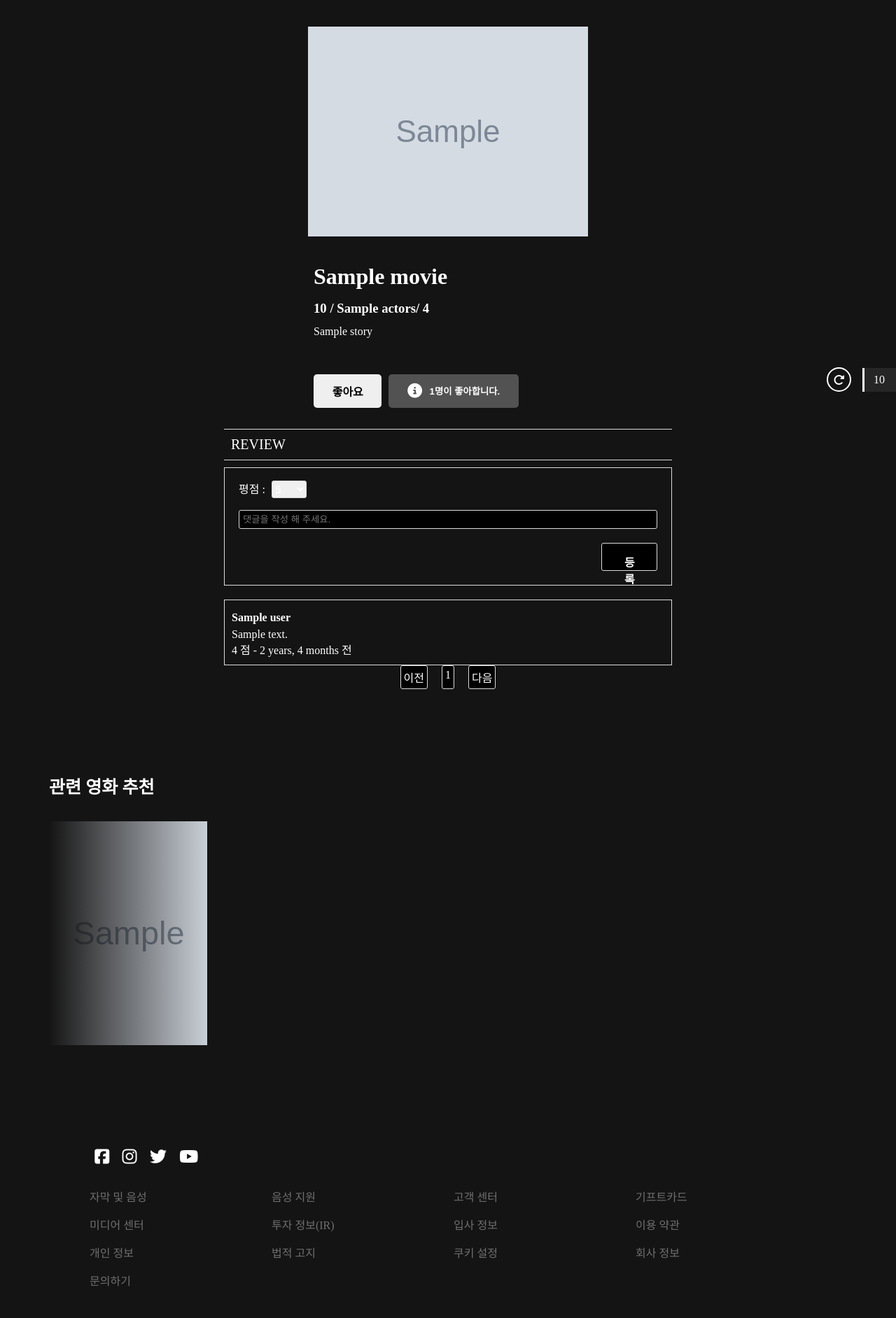
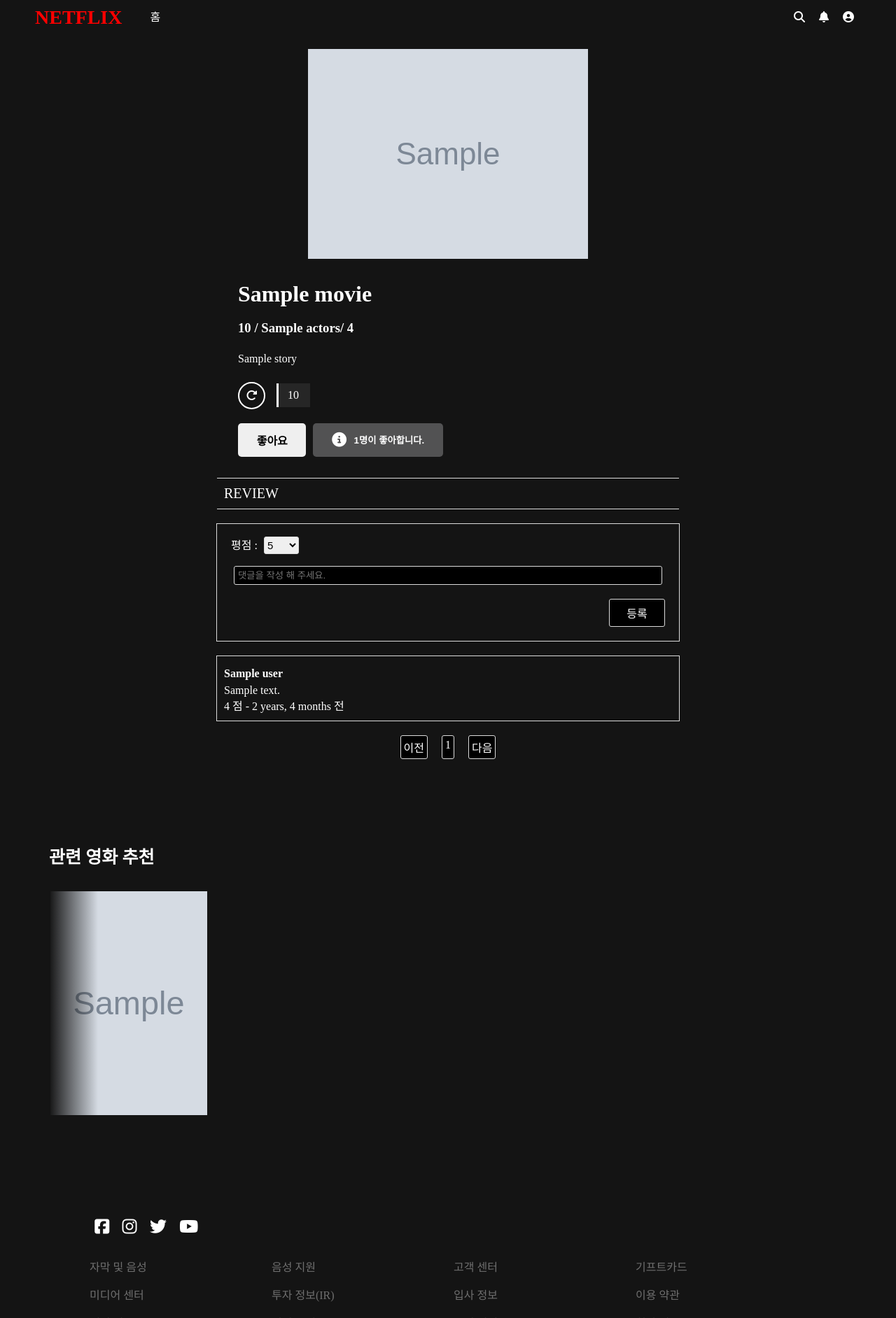
Before and after one commit to joohuun/team_django_netflix, a Django app: template templates/movie/detail.html in a window 1280 px wide. Shown: the top 1884 px of the page at 70% size. Before the commit the page ends 1839 px from the top, so only its background shows below. Run offline with Django 3.2, Linux system fonts and the light colour scheme; the template is opened without the code that fills it: most values are stand-ins (such as "Sample title", 1, 10 or a date in 2020); grey boxes marked "Sample" are stand-in pictures; some libraries are stand-ins or nearby versions.

Commit message:
5차 머지 - 최종본

```diff
--- a/static/css/comment.css
+++ b/static/css/comment.css
@@ -3,8 +3,6 @@
     color: #FFFFFF;
 }
 
-/* 이건 왜 적용이 안되지.. */
-/* 어 뭐야 됐다 */
 .comment {
     display: flex;
     flex-direction: column;
@@ -19,7 +17,6 @@
     border-top: 1px solid #DBDBDB;
     border-bottom: 1px solid #DBDBDB;
     margin-top: 10px;
-    margin-bottom: 10px;
     padding: 10px;
 }
 
@@ -29,6 +26,7 @@
     max-height: auto;
     font-size: 16px;
     border: 1px solid #DBDBDB;
+    margin-top: 20px;
     padding: 10px;
 }
 
@@ -51,12 +49,17 @@
 }
 
 .rate_option {
+    color: #000000;
     width: 50px;
     height: 25px;
     font-size: 15px;
     border: 1px solid #DBDBDB;
     border-radius: 3px;
     margin-left: 5px;
+}
+
+.rate_option option {
+    color: #000000;
 }
 
 .comment_text_box {
@@ -90,6 +93,7 @@
     border: 1px solid #DBDBDB;
     border-radius: 3px;
     margin: 10px;
+    cursor: pointer;
 }
 
 .comment_list {
@@ -123,6 +127,7 @@
 
 .comment_list_ul {
     display: flex;
+    margin-top: 20px;
     padding-left: 0px;
     list-style: none;
 }
--- a/static/css/movie_info.css
+++ b/static/css/movie_info.css
@@ -1,10 +1,10 @@
-* {
+/* * {
     margin: 0;
     padding: 0;
     box-sizing: border-box;
     color: #fff;
     user-select: none;
-}
+} */
 
 body {
     background-color: #141414;
@@ -14,38 +14,30 @@
     text-decoration: none;
 }
 
-button {
-    border: none;
-    padding: 0.9em 2em;
-    border-radius: 5px;
-    font-weight: 600;
-    cursor: pointer;
-}
-
 .img-box {
     display: flex;
     justify-content: center;
-    margin-top: 3%;
-    margin-bottom: 3%;
+    margin-top: 70px;
 }
 
 main .description {
-    position: relative;
     bottom: 30%;
-    left: 35%;
     max-width: 600px;
+
+    margin: 0 auto;
 }
 
 main .description h1 {
-    margin: 0.5em 0;
+    margin-top: 1em;
 }
 
 main .description h3 {
-    margin: 0.5em 0;
+    margin-top: 1em;
 }
 
 main .description p {
-    margin: 0.8em 0 2em 0;
+    margin-top: 1.5em;
+    margin-bottom: 1.5em;
 }
 
 main .description .buttons {
@@ -57,6 +49,11 @@
     display: flex;
     align-items: flex-end;
     gap: 0.5em;
+    border: none;
+    padding: 0.9em 2em;
+    border-radius: 5px;
+    font-weight: 600;
+    cursor: pointer;
 }
 
 main .description .buttons .play:hover {
@@ -77,10 +74,17 @@
 }
 
 main .description .buttons .detail {
+    color: #fff;
     background-color: rgba(109, 109, 110, 0.7);
     display: flex;
     align-items: center;
     gap: 0.8em;
+
+    border: none;
+    padding: 0.9em 2em;
+    border-radius: 5px;
+    font-weight: 600;
+    cursor: pointer;
 }
 
 main .description .buttons .detail i {
@@ -92,9 +96,9 @@
 }
 
 main .age-info {
-    position: absolute;
+    /* position: absolute; */
     bottom: 30%;
-    right: 0;
+    /* right: 0; */
     display: flex;
     align-items: center;
     gap: 1em;
--- a/static/css/movie_list.css
+++ b/static/css/movie_list.css
@@ -1,88 +1,101 @@
 /* 전체 기본설정 */
-*{
+* {
     /* border: 1px solid greenyellow; */
     /* background-color: rgb(20,20,20); */
-    margin:0;
+    margin: 0;
     padding: 0;
     /* overflow-x: hidden; */
 }
-body{
-    background-color: rgb(20,20,20);
+
+body {
+    background-color: rgb(20, 20, 20);
     width: 100%;
 }
+
 /* 카테고리 윗부분 */
-.home{
+.home {
     position: relative;
     height: 100%;
     width: 100%;
     /* background-color: red; */
 
 }
-video{
-    width:100%;
-    max-width:100%;
-    min-width:100%;
+
+video {
+    width: 100%;
+    max-width: 100%;
+    min-width: 100%;
     height: 100%;
     /* background-color: green; */
 }
-.overlay{
+
+.overlay {
     position: absolute;
     /* width: 100%; */
     top: 0;
-    right:0;
+    right: 0;
     left: 0;
     width: calc(100%-50px);
     padding: 0 50px;
     /* background-color: green; */
 }
+
 /* 상단바 */
-.header{
+.header {
     width: 100%;
-    display:flex;
+    display: flex;
     color: white;
     line-height: 50px;
-    background-color: rgb(20,20,20);
-    background: linear-gradient( to top, transparent, rgb(20,20,20));
+    background-color: rgb(20, 20, 20);
+    background: linear-gradient(to top, transparent, rgb(20, 20, 20));
 }
-.logo{
+
+.logo {
     color: red;
     margin-right: 30px;
     font-size: 28px;
     font-weight: 900;
 }
-.nav{
-    display:flex;
+
+.nav {
+    display: flex;
 }
-.nav-item{
+
+.nav-item {
     padding: 0 10px;
-    color:white;
+    color: white;
     text-decoration: none;
 }
-.menu{
-    display:flex;
+
+.menu {
+    display: flex;
     margin-left: auto;
 
 }
-.menu-item{
+
+.menu-item {
     padding: 0 10px;
 }
+
 /* 배너 */
-.banner{
+.banner {
     padding: 50px 0;
     color: white;
 }
-.title{
-    font-size:72px;
+
+.title {
+    font-size: 72px;
 }
 
-.description{
+/* .description{
     width: 40%;
-}
-.buttons{
-    display:flex;
+} */
+.buttons {
+    display: flex;
     padding: 20px 0;
 }
-.white-button{
+
+.white-button {
     color: black;
     background-color: white;
     padding: 10px 25px;
@@ -90,9 +103,10 @@
     font-weight: 900;
     font-size: 18px;
 }
-.gray-button{
-    color:white;
-    background-color: rgba(170,170,170, .4);
+
+.gray-button {
+    color: white;
+    background-color: rgba(170, 170, 170, .4);
     padding: 10px 25px;
     border-radius: 4px;
     font-weight: 900;
@@ -100,20 +114,23 @@
     margin-left: 15px;
 
 }
-.extra{
+
+.extra {
     position: absolute;
     right: 0;
     width: 140px;
-    display:flex;
+    display: flex;
 }
-.replay-button{
+
+.replay-button {
     display: inline-block;
     border: 1px solid white;
     padding: 10px;
     border-radius: 70%;
 }
-.rating{
-    background-color: rgba(170,170,170, .2);
+
+.rating {
+    background-color: rgba(170, 170, 170, .2);
     border-left: 3px solid white;
     padding-left: 10px;
     width: 100%;
@@ -121,28 +138,31 @@
 }
 
 /* 카테고리- 지금 뜨는 컨텐츠 */
-.category-list{
+.category-list {
     position: absolute;
     top: 600px;
     left: 50px;
     right: 50px;
     scroll-behavior: smooth;
-    bottom:100px;
+    bottom: 100px;
 }
-.list-title{
+
+.list-title {
     font-size: 25px;
     font-weight: 900;
     color: white;
     /* margin-bottom: 10px; */
 }
-.carousel{
+
+.carousel {
     height: 400px;
     width: 100%;
     position: relative;
     display: flex;
-    align-items:center;
+    align-items: center;
 }
-.carouselbox{
+
+.carouselbox {
     width: auto;
     height: 400px;
     overflow: hidden;
@@ -154,15 +174,15 @@
     align-items: center;
 }
 
-.carouselbox img{
+.carouselbox img {
     min-width: 224px;
     max-width: 224px;
     height: 320px;
     background-size: cover;
     margin: 10px 2px;
-    cursor:pointer;
+    cursor: pointer;
     transition: 0.5s ease;
-    z-index:2;
+    z-index: 2;
 }
 
 /* <>캐러셀 버튼 설정 */
@@ -170,7 +190,7 @@
 .carousel .switchRight {
     /* display:none; */
     color: transparent;
-    border:0;
+    border: 0;
     font-weight: bold;
     /* height: 70%; */
     width: 70px;
@@ -181,35 +201,35 @@
     top: 30px;
     z-index: 3;
     /* margin:auto; */
-    cursor:pointer;
+    cursor: pointer;
 
 }
 
-.sliderButton:hover{
-    color:white;
+.sliderButton:hover {
+    color: white;
     /* display:block; */
 }
 
-.carousel .switchLeft{
+.carousel .switchLeft {
     position: absolute;
     left: 0;
-    background: linear-gradient( to left, transparent, rgb(20,20,20));
+    background: linear-gradient(to left, transparent, rgb(20, 20, 20));
 
 }
 
-.carousel .switchRight{
+.carousel .switchRight {
     position: absolute;
     right: 0;
-    background: linear-gradient( to right, transparent, rgb(20,20,20));
+    background: linear-gradient(to right, transparent, rgb(20, 20, 20));
 }
 
 
 /* hover -> 정보 띄우기 */
-.content{
+.content {
     position: relative;
 }
 
-.video_content{
+.video_content {
     width: 100%;
     height: 100%;
     /* display:none; */
@@ -220,73 +240,70 @@
     bottom: 0;
     left: 0;
     right: 0;
-    background:rgba(0,0,0,0.7);
+    background: rgba(0, 0, 0, 0.7);
 }
 
-.content:hover .video_content{
+.content:hover .video_content {
     /* display:block; */
-    opacity:1;
+    opacity: 1;
 }
 
-.carouselbox img:hover{
+.carouselbox img:hover {
     /* filter: brightness(20%);  */
     transform: scale(1.2);
-    z-index:5;
+    z-index: 5;
 }
 
 /* hover시 나타나는 정보들 css */
-.play_btn{
+.play_btn {
     margin: 120px auto auto auto;
-    position:relative;
+    position: relative;
 }
 
-.circle{
-	width:20px;
-	height:20px;
-	border:1px solid #fff;
-	border-radius:100%;
+.circle {
+    width: 20px;
+    height: 20px;
+    border: 1px solid #fff;
+    border-radius: 100%;
 }
 
-.circle:hover i{
-	color:red;
+.circle:hover i {
+    color: red;
 }
 
-.circle i{
-	color:fff;
-	font-size:12px;
-	transform:translate(-60%,-50%);
+.circle i {
+    color: fff;
+    font-size: 12px;
+    transform: translate(-60%, -50%);
 }
 
-.vid_name
-{
-	font-size:27px;
+.vid_name {
+    font-size: 27px;
     margin-bottom: 4px;
     white-space: normal;
-    font-weight:bold;
+    font-weight: bold;
 }
 
-.vid_list
-{
-	list-style:none;
-	margin-top:0px;
-}
-.vid_list li
-{
-	display:inline-block;
-	font-size:8px;
-}
-.br_round
-{
-	border:1px solid #f2f2f2;
-	padding-left:3px;
-	padding-right:3px;
-	line-height:10px;
+.vid_list {
+    list-style: none;
+    margin-top: 0px;
 }
 
-.c_green
-{
-	color:rgba(0,153,0,1);
-	font-weight:600;
+.vid_list li {
+    display: inline-block;
+    font-size: 8px;
+}
+
+.br_round {
+    border: 1px solid #f2f2f2;
+    padding-left: 3px;
+    padding-right: 3px;
+    line-height: 10px;
+}
+
+.c_green {
+    color: rgba(0, 153, 0, 1);
+    font-weight: 600;
 }
 
 
@@ -305,11 +322,11 @@
     margin: 0 15px;
 }
 
-.recommend_movies{
+.recommend_movies {
     margin: 120px 70px 100px 70px;
 }
 
-.detail_hover{
+.detail_hover {
     position: absolute;
-    top:70;
+    top: 70;
 }
--- a/static/js/index.js
+++ b/static/js/index.js
@@ -42,4 +42,4 @@
 // 평점 상위 컨텐츠
 const ranking = new Carousel(".third");
 // 상세페이지 관련영화 추천
-const movie_related = new Carousel(".detail");
+const movie_related = new Carousel(".relation");
--- a/templates/movie/detail.html
+++ b/templates/movie/detail.html
@@ -8,18 +8,41 @@
     <meta http-equiv="X-UA-Compatible" content="IE=edge">
     <meta name="viewport" content="width=device-width, initial-scale=1.0">
     <title>Detail</title>
+
     <script src="https://kit.fontawesome.com/b57dd44d80.js" crossorigin="anonymous"></script>
     {# 상세페이지 상단 #}
-    <link rel="stylesheet" href="{% static 'css/movie_info.css' %}"/>
+    <link rel="stylesheet" href="{% static 'css/movie_info.css' %}" />
     {# 상세페이지 중단 #}
-    <link rel="stylesheet" href="{% static 'css/comment.css' %}"/>
+    <link rel="stylesheet" href="{% static 'css/comment.css' %}" />
     {# 상세페이지 하단 #}
-    <link rel="stylesheet" href="{% static 'css/movie_list.css' %}"/>
+    <link rel="stylesheet" href="{% static 'css/movie_list.css' %}" />
 
 </head>
+
 <body>
+    <div class="overlay">
+        <div class="header">
+            <a class="logo" href="/">NETFLIX</a>
+            <div class="nav">
+                <a class="nav-item" href="/">홈</a>
+            </div>
+            <div class="menu">
+                <div class="menu-item">
+                    <i class="fa-solid fa-magnifying-glass"></i>
+                </div>
+
+                <div class="menu-item">
+                    <i class="fa-solid fa-bell"></i>
+                </div>
+                <a class="menu-item" href="logout/" style="color:white;">
+                    <i class="fa-solid fa-circle-user"></i>
+                </a>
+            </div>
+        </div>
+    </div>
+
     {# 상세페이지 상단 #}
-    <div class = "img-box">
+    <div class="img-box">
         <img src="{{movie.imgurl}}">
     </div>
     <main>
@@ -27,6 +50,12 @@
             <h1>{{movie.title}}</h1>
             <h3> {{movie.age}} / {{movie.actors}}/ {{movie.rate}}</h3>
             <p>{{movie.story}}</p>
+            <div class="age-info">
+                <i class="fa-solid fa-rotate-right"></i>
+                <div class="age">
+                    {{movie.age}}
+                </div>
+            </div>
             <div class="buttons">
                 <div>
                     <form action="{% url 'movie:likes' movie.pk %}" method='POST'>
@@ -38,13 +67,8 @@
                         {% endif %}
                     </form>
                 </div>
-                <button class="detail"><i class="fa-solid fa-circle-info"></i>{{movie.like_users.count}}명이 좋아합니다.</button>
-            </div>
-        </div>
-        <div class="age-info">
-            <i class="fa-solid fa-rotate-right"></i>
-            <div class="age">
-                {{movie.age}}
+                <button class="detail"><i class="fa-solid fa-circle-info"></i>{{movie.like_users.count}}명이
+                    좋아합니다.</button>
             </div>
         </div>
     </main>
@@ -142,13 +166,13 @@
         <div class="wrapper">
             <div class="list-title">관련 영화 추천</div>
             <div class="carousel">
-                    <div class="carouselbox detail">
+                <div class="carouselbox relation">
                     {% for movie, genres in infos.items %}
                     <div class="content">
                         <a href="{% url 'movie:recommend_movies' movie.pk %}">
                             <img class="img-0 slider-img" src="{{movie.imgurl}}">
                             <!--Hover Content-->
-                                    <div class="video_content ">
+                            <div class="video_content">
                                 <div class="play_btn">
                                     <div class="vid_name">{{movie.title}}</div>
                                     <div class="vid_detail">
@@ -171,8 +195,9 @@
                     </div>
                     {% endfor %}
                 </div>
-                    <button class="switchLeft sliderButton" onclick="movie_related.sliderScrollLeft()"><</a>
-                    <button class="switchRight sliderButton" onclick="movie_related.sliderScrollRight()">></butt>
+                <button class="switchLeft sliderButton" onclick="movie_related.sliderScrollLeft()">
+                    < </button>
+                        <button class="switchRight sliderButton" onclick="movie_related.sliderScrollRight()">></button>
             </div>
         </div>
         <script src="https://cdnjs.cloudflare.com/ajax/libs/axios/1.0.0-alpha.1/axios.js"></script>
@@ -206,4 +231,5 @@
         </div>
     </footer>
 </body>
+
 </html>
--- a/templates/movie/search.html
+++ b/templates/movie/search.html
@@ -30,13 +30,13 @@
                 <div class="nav">
                     <a class="nav-item" href="/">홈</a>
                     <a class="nav-item" href="#rate-ranking">상위 평점 영화</a>
-                    <a class="nav-item" href="#now_hottest">New! 요즘 대세영화</a>
+                    <a class="nav-item" href="#now_hottest">추천하는 영화</a>
                     <a class="nav-item" href="#like-contents">내가 찜한 콘텐츠</a>
                 </div>
                 <div class="menu">
                     <div id="search">
                     <form method="get" action="{% url 'movie:search' %}">
-                        <input type="search" name="search" placeholder="검색">
+                        <input type="search" name="kw" placeholder="검색">
                     </form>
                     </div>
                     <div class="menu-item">키즈</div>
```
Lines whose indentation alone changed are shown as unchanged.
